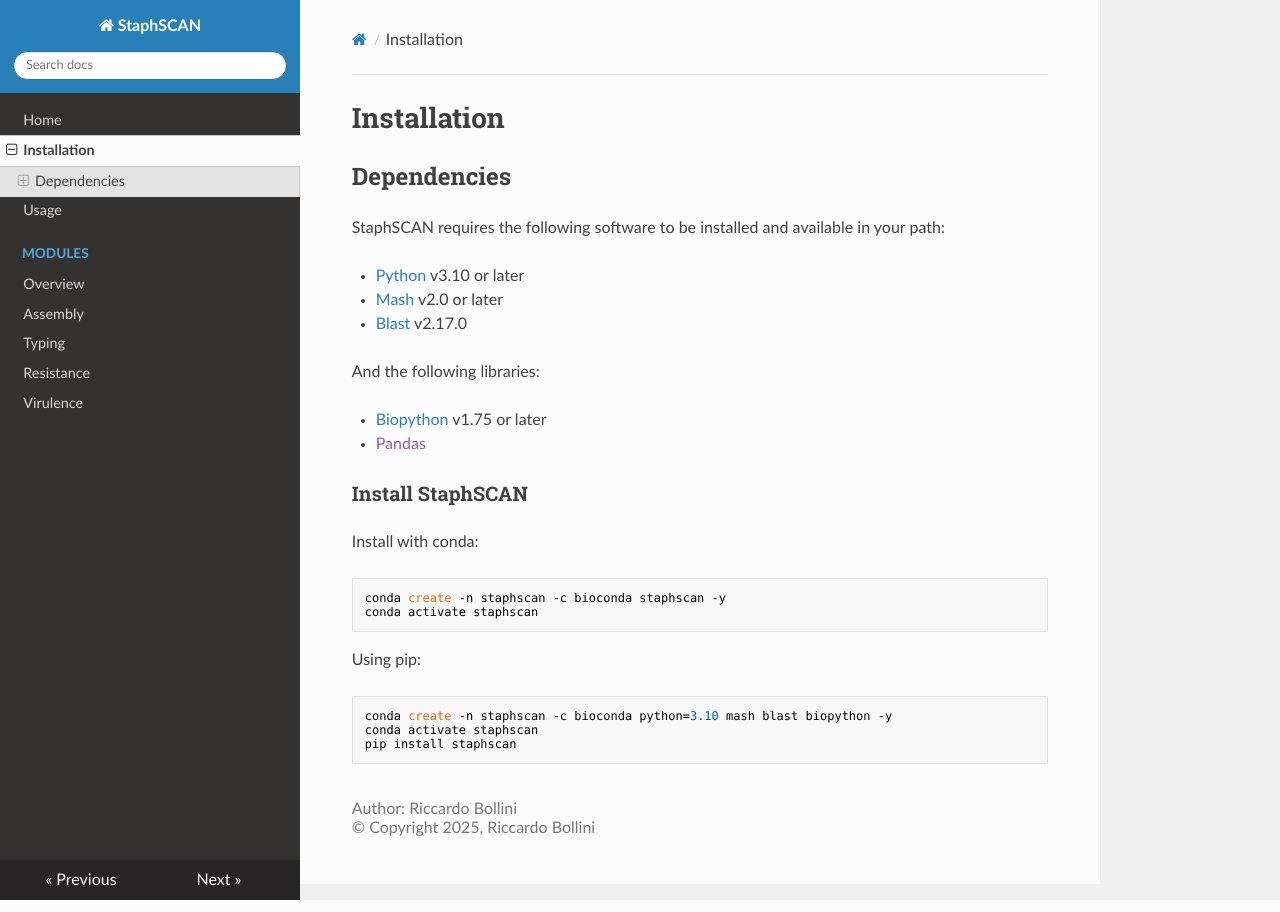
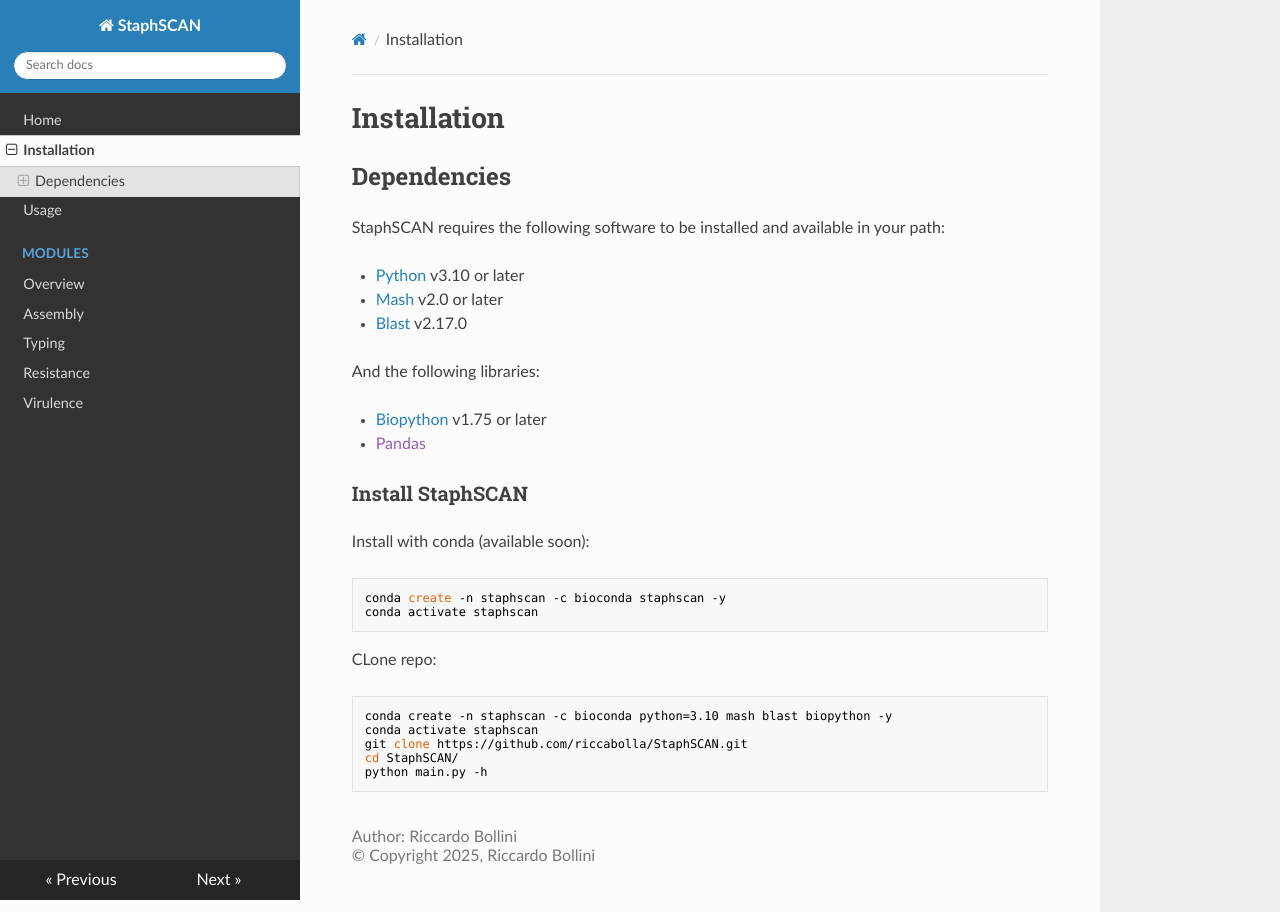
Before and after one commit to riccabolla/StaphSCAN, an MkDocs documentation site: the page built from docs/installation.md, in a window 1280 px wide. Built offline with MkDocs 1.6.1, drawn with Linux system fonts in a browser that asks for light colours; nearby versions of some CDN libraries.

Commit message:
updated doc

````diff
--- a/docs/installation.md
+++ b/docs/installation.md
@@ -14,17 +14,19 @@ And the following libraries:
 
 ### Install StaphSCAN
 
-Install with conda:
+Install with conda (available soon):
 
 ```bash
 conda create -n staphscan -c bioconda staphscan -y
 conda activate staphscan
 ```
 
-Using pip:
+CLone repo:
 
 ```bash
 conda create -n staphscan -c bioconda python=3.10 mash blast biopython -y
 conda activate staphscan
-pip install staphscan
+git clone https://github.com/riccabolla/StaphSCAN.git
+cd StaphSCAN/
+python main.py -h
 ```
````
